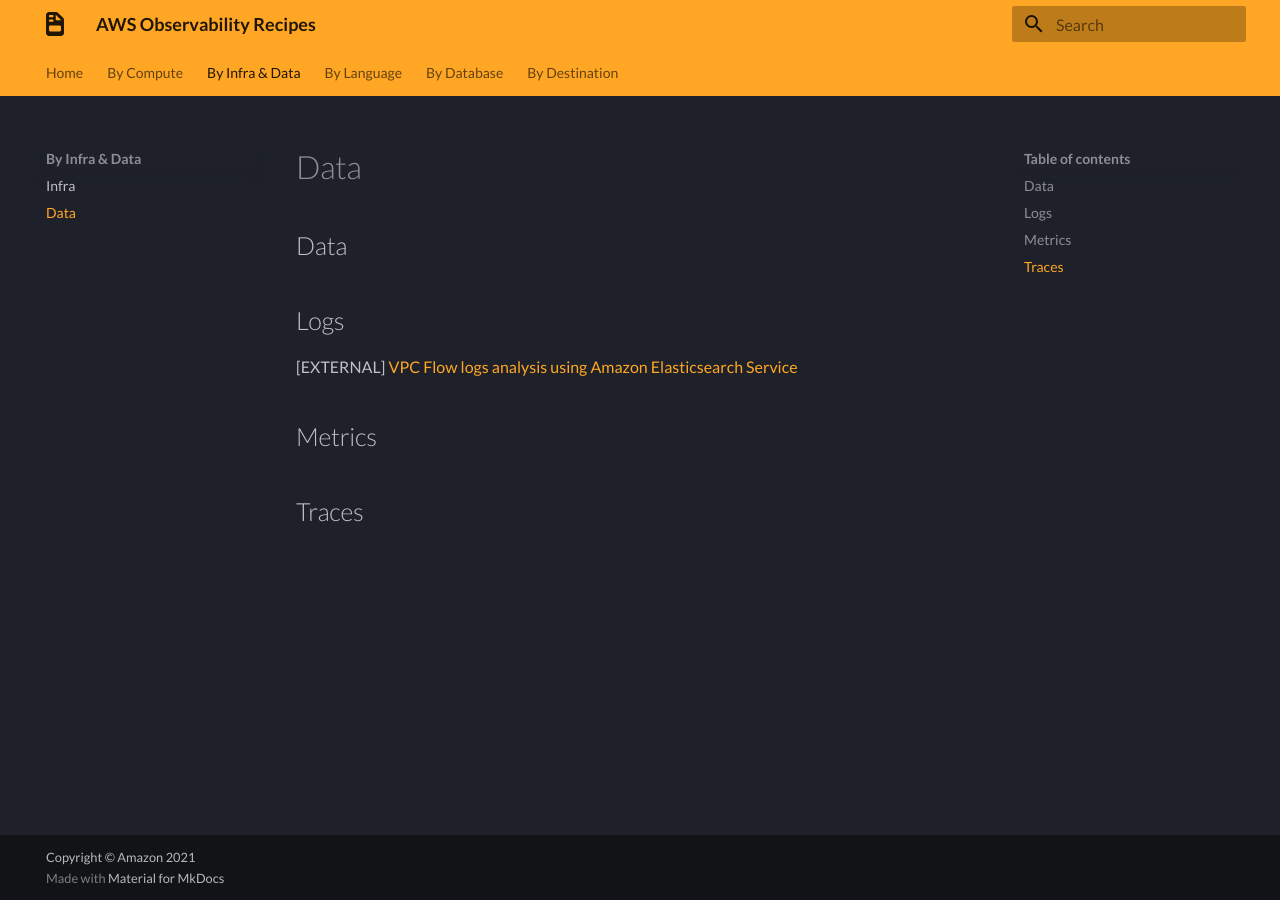
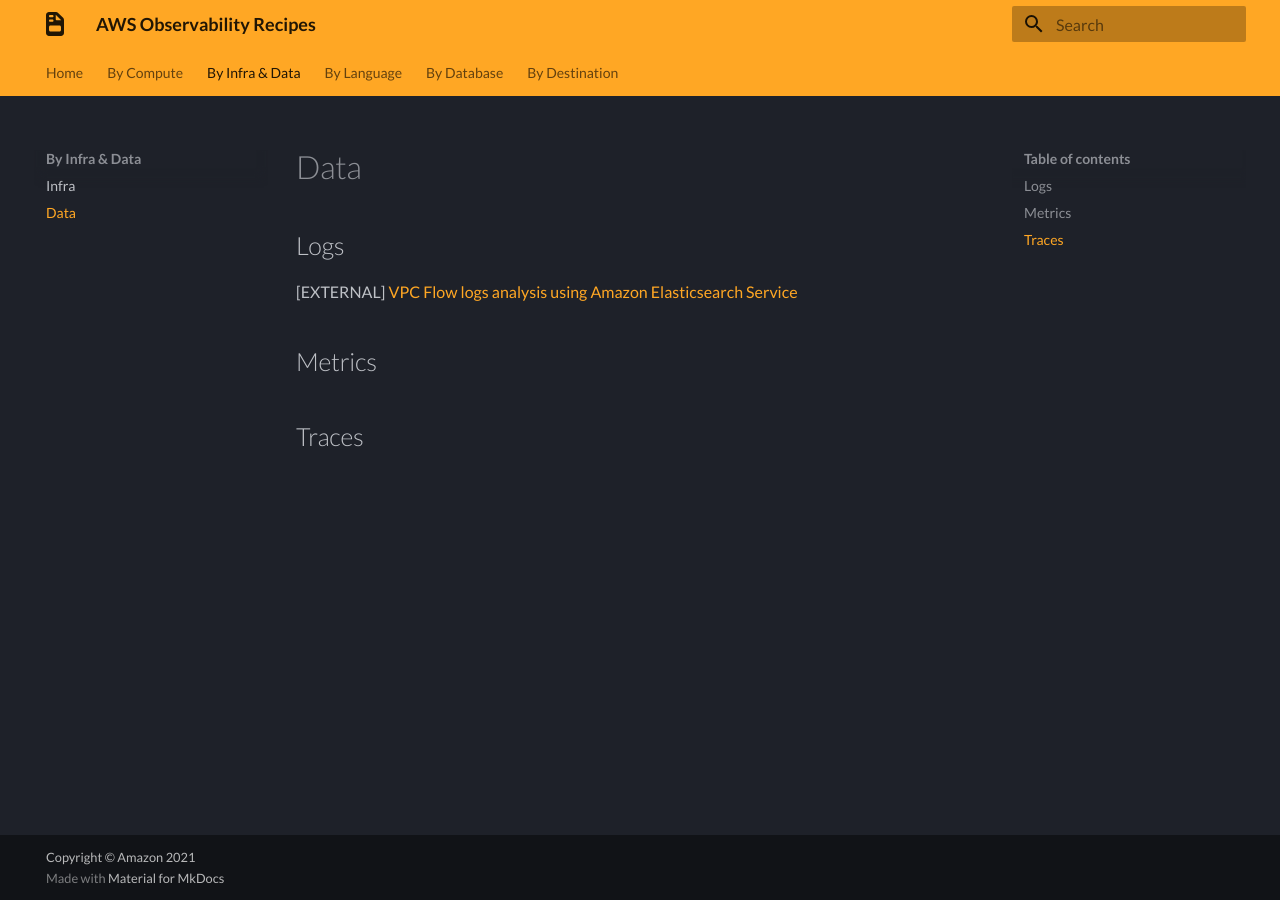
Before and after one commit to open-o11y/aws-o11y-good-practices, an MkDocs documentation site: the page built from docs/data.md, in a window 1280 px wide. Built offline with MkDocs 1.6.1 and Material for MkDocs 9.7.7, drawn with Linux system fonts in a browser that asks for light colours; some web fonts are replaced.

Commit message:
Fixed data page title

```diff
--- a/docs/data.md
+++ b/docs/data.md
@@ -1,4 +1,4 @@
-## Data
+# Data
 
 ## Logs
 [EXTERNAL] [VPC Flow logs analysis using Amazon Elasticsearch Service](https://amazon-es-vpc-flowlogs.workshop.aws/en/)
```
